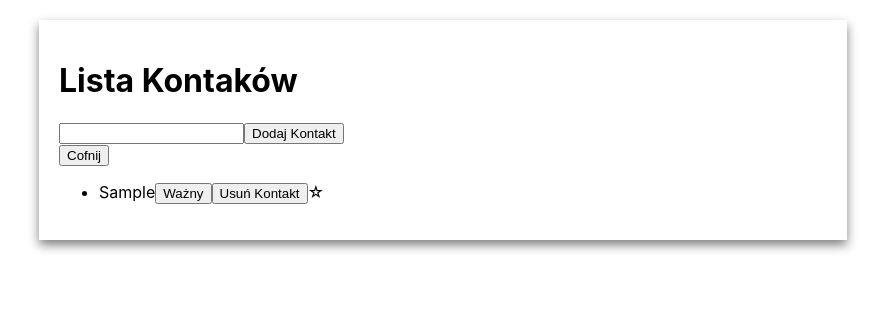
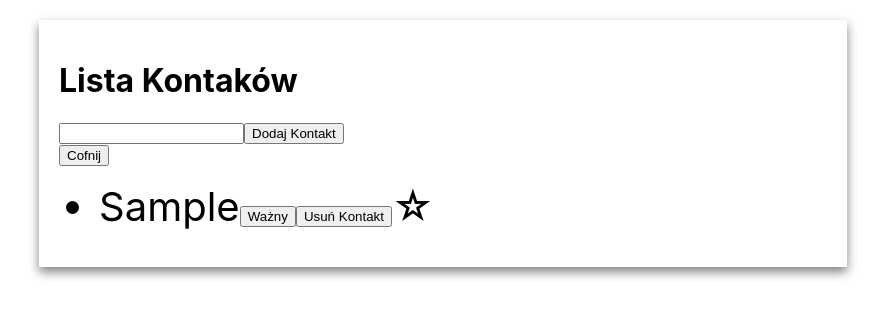
Before and after one commit to KarolMrozInfoShareStudent/homework_karol_mroz, a React (Create React App) app: page / in a window 1280 px wide. Both pictures are taken after typing "Sample" into the empty fields and a click on the button "Dodaj Kontakt". Shown: the top 318 px of the page, without its empty margins (197-1082 px from the left). Built offline with nearby package versions, Linux system fonts and the light colour scheme.

Commit message:
dodanie gwiazdki szeryfa w kolor

```diff
--- a/src/components/AddTaskFrom/AddTaskFrom.js
+++ b/src/components/AddTaskFrom/AddTaskFrom.js
@@ -11,7 +11,7 @@ class AddTaskForm extends Component {
     event.preventDefault()
     if (this.state.taskTitle === '') {
       this.setState({
-        error: new Error('Sorry we need task title to make it work')
+        error: new Error('dodaj kontakt !')
       })
       return;
     }
--- a/src/components/App/App.css
+++ b/src/components/App/App.css
@@ -6,4 +6,19 @@
 }
 
 
+li{
+  font-size: 40px;
+}
+
 .Red {color: red}
+
+
+.important{
+  font-size: 40px;
+  color: orange
+}
+
+
+.noImportant{
+  font-size: 40px;
+}
--- a/src/components/App/App.js
+++ b/src/components/App/App.js
@@ -81,8 +81,8 @@ class App extends Component {
                   <button onClick={() => this.removeTask(task.id)}>Usuń Kontakt</button>
                   {
                     task.isImportant ?
-                      <span onClick={() => this.toggleTaskImportant(task.id)}>&#9733;</span> :
-                      <span onClick={() => this.toggleTaskImportant(task.id)}>&#9734;</span>
+                      <span className="important" onClick={() => this.toggleTaskImportant(task.id)}>&#9733;</span> :
+                      <span className="noImportant" onClick={() => this.toggleTaskImportant(task.id)}>&#9734;</span>
                   }
                 </li>
               )
```
